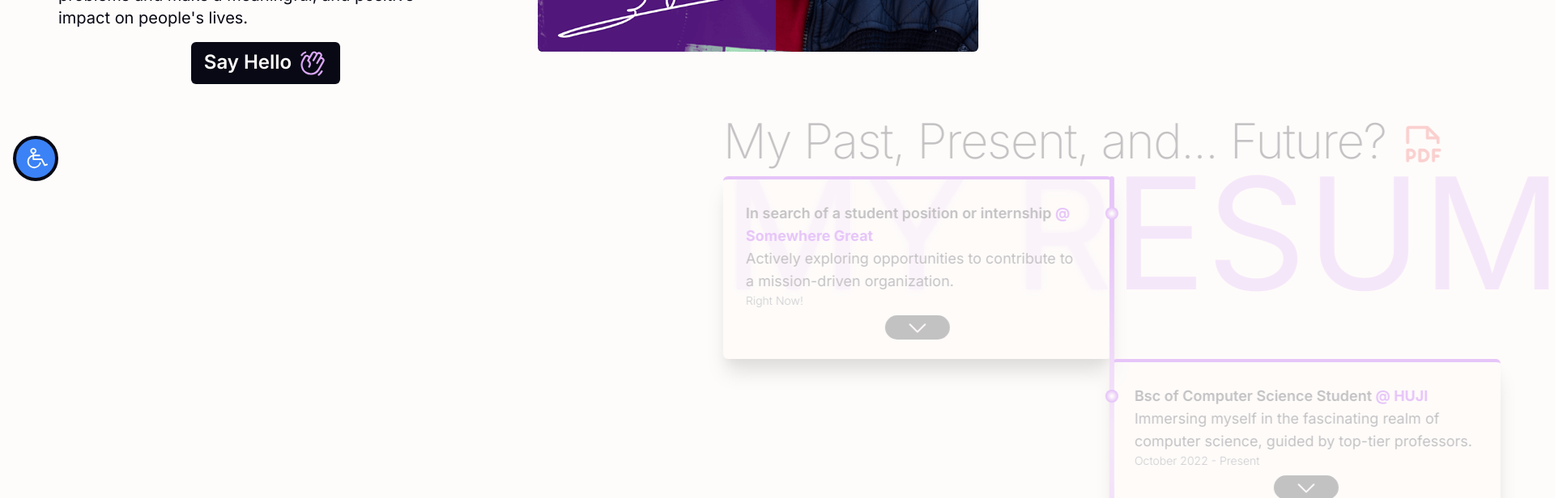
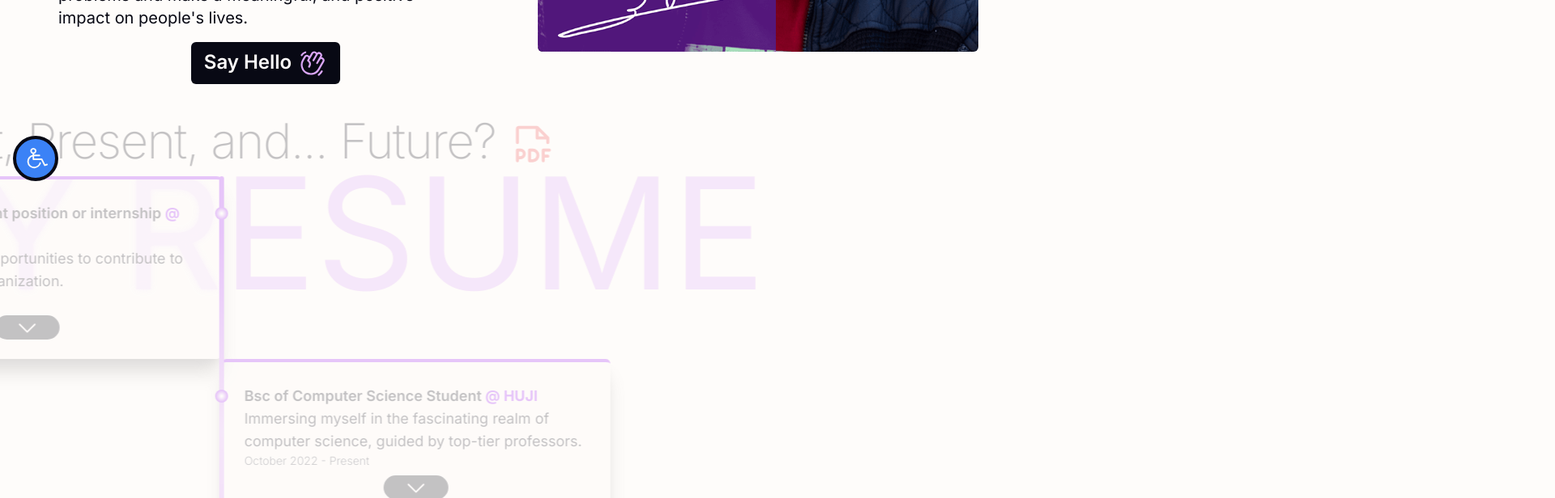
Before and after one commit to adir-barak/portfolio, a Next.js app: page / in a window 1280 px wide. Shown: the part 560-1176 px from the top of the page at 81% size, 1920 px wide, since content can reach past the window. Built offline with nearby package versions, Linux system fonts and the light colour scheme.

Commit message:
animations fix

```diff
--- a/app/components/About.tsx
+++ b/app/components/About.tsx
@@ -5,10 +5,10 @@ type Props = {};
 
 export default function About({}: Props) {
   return (
-    <section id='about' className='section'>
+    <section id='about' className='section fade-in'>
       <h3 className='section-title'>About</h3>
       <div className='about-articles-container'>
-        <article>
+        <article className='fade-from-left'>
           <h4 className='about-sub-title'>Let&apos;s. get. personal.</h4>
           <p className='about-p'>
             I&apos;m Adir.
@@ -18,22 +18,22 @@ export default function About({}: Props) {
               <Counter />
             </span>{' '}
             seconds to pick the perfect birthday gift – <em className='extra'>no pressure</em>.<br />
-            I&apos;m the youngest of three but the first to go in the academic route, currently navigating the world of <em>Computer
-            Science</em> as a student at The Hebrew University of Jerusalem.
+            I&apos;m the youngest of three but the first to go in the academic route, currently navigating the world of{' '}
+            <em>Computer Science</em> as a student at The Hebrew University of Jerusalem.
           </p>
           <p className='about-p'>
-            When I&apos;m not searching for bugs in my code, you&apos;ll find me either drumming or strumming the guitar because <em>music</em> is a
-            huge passion of mine.
+            When I&apos;m not searching for bugs in my code, you&apos;ll find me either drumming or strumming the guitar because{' '}
+            <em>music</em> is a huge passion of mine.
             <br />
-            <em>Video games, constant learning, exercising, and quality time with my nephews</em> also rank high up on my &apos;Things I Enjoy&apos;
-            list.
+            <em>Video games, constant learning, exercising, and quality time with my nephews</em> also rank high up on my
+            &apos;Things I Enjoy&apos; list.
           </p>
           <p className='about-p'>
             I&apos;m also deeply intrigued by the realms of <em>business, philosophy, psychology, and science</em>.
             <br />I find myself thinking or learning about them almost everyday.
           </p>
         </article>
-        <article>
+        <article className='fade-from-left'>
           <h5 className='about-recommendations-title'>My recommendations:</h5>
           <ul className='about-recommendations-list'>
             <li>
--- a/app/components/Portfolio.tsx
+++ b/app/components/Portfolio.tsx
@@ -6,7 +6,7 @@ type Props = {};
 export default function Portfolio({}: Props) {
   const data = portfolioData.data;
   return (
-    <section id='portfolio' className='section alt'>
+    <section id='portfolio' className='section fade-from-left'>
       <h3 className='section-title'>Portfolio</h3>
       <div className='portfolio-cards-container'>
         {data.map((point, i) => {
--- a/app/components/Resume.tsx
+++ b/app/components/Resume.tsx
@@ -9,7 +9,7 @@ type Props = {};
 export default function Resume({}: Props) {
   const data = resumeData.data;
   return (
-    <section id='resume' className='section'>
+    <section id='resume' className='section fade-from-left'>
       <span aria-hidden={true} className='hidden lg:resume-decor'>
         MY RESUME
       </span>
--- a/app/globals.css
+++ b/app/globals.css
@@ -54,26 +54,35 @@
   .button .button-icon {
     @apply inline-block text-2xl ml-2 text-secondary-0 sm:text-3xl lg:text-4xl;
   }
-  .section {
+  .fade-from-left {
     @apply transition-transform;
-    animation: fade 1s both linear 0s;
+    animation: fadeFromLeft 1s both linear 0s;
     animation-timeline: view();
   }
-  .section.alt {
-    animation: fadeAlt 1s both linear 0s;
-    animation-timeline: view();
-  }
-  @keyframes fade {
+  @keyframes fadeFromLeft {
     0% {
       opacity: 0;
-      transform: translateX(100%);
+      transform: translateX(-50%);
     }
     25% {
       opacity: 1;
       transform: translateX(0%);
     }
   }
-  @keyframes fadeAlt {
+  .fade-in {
+    @apply transition-transform;
+    animation: fadeIn 1s both linear 0s;
+    animation-timeline: view();
+  }
+  @keyframes fadeIn {
+    0% {
+      opacity: 0;
+    }
+    25% {
+      opacity: 1;
+    }
+  }
+  /* @keyframes fadeAlt {
     0% {
       opacity: 0;
       transform: translateX(-50%);
@@ -83,6 +92,14 @@
       transform: translateX(0%);
     }
   }
+  @keyframes fadeOnly {
+    0% {
+      opacity: 0;
+    }
+    20% {
+      opacity: 1;
+    }
+  } */
   .section,
   .hero-section-article,
   main.technical-article {
@@ -285,7 +302,6 @@
   .hero-emphasis:hover::after {
     @apply w-full;
   }
-
 
   /* --- Resume --- */
   .resume-section-title {
```
